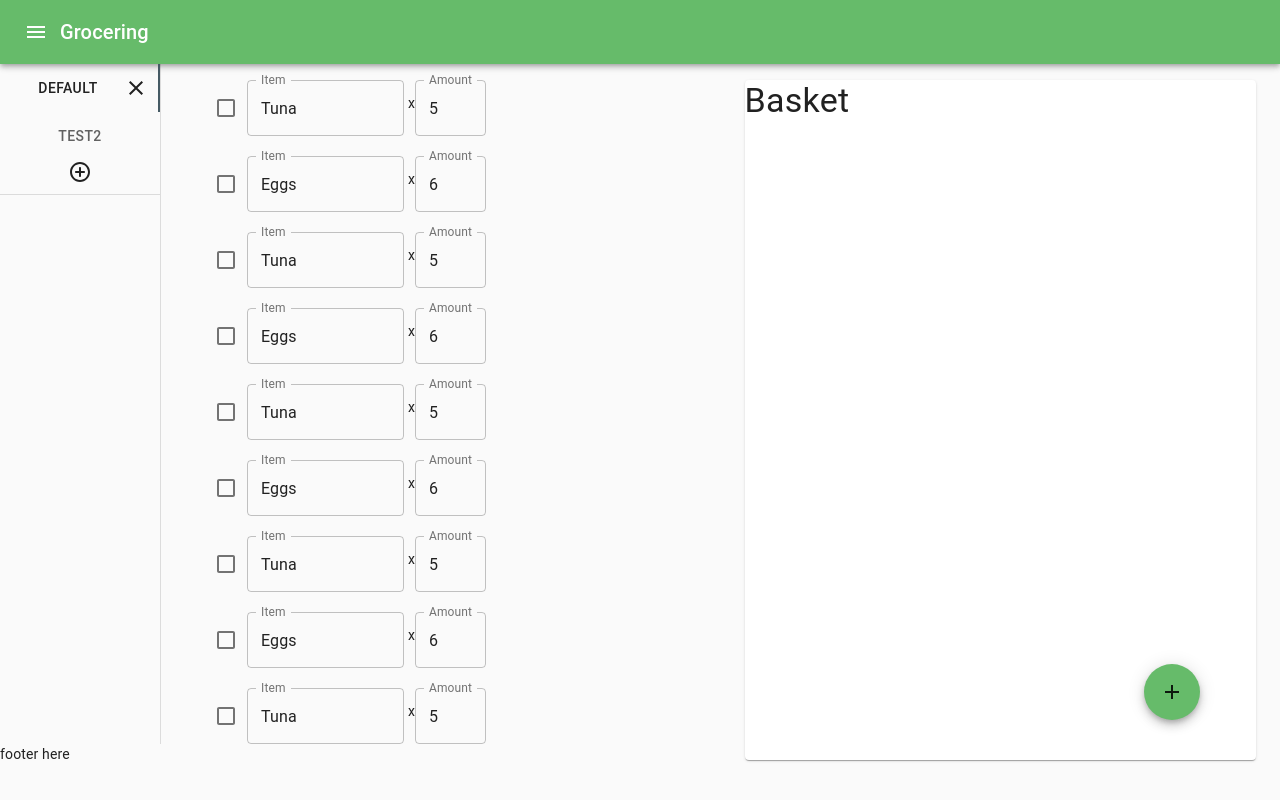
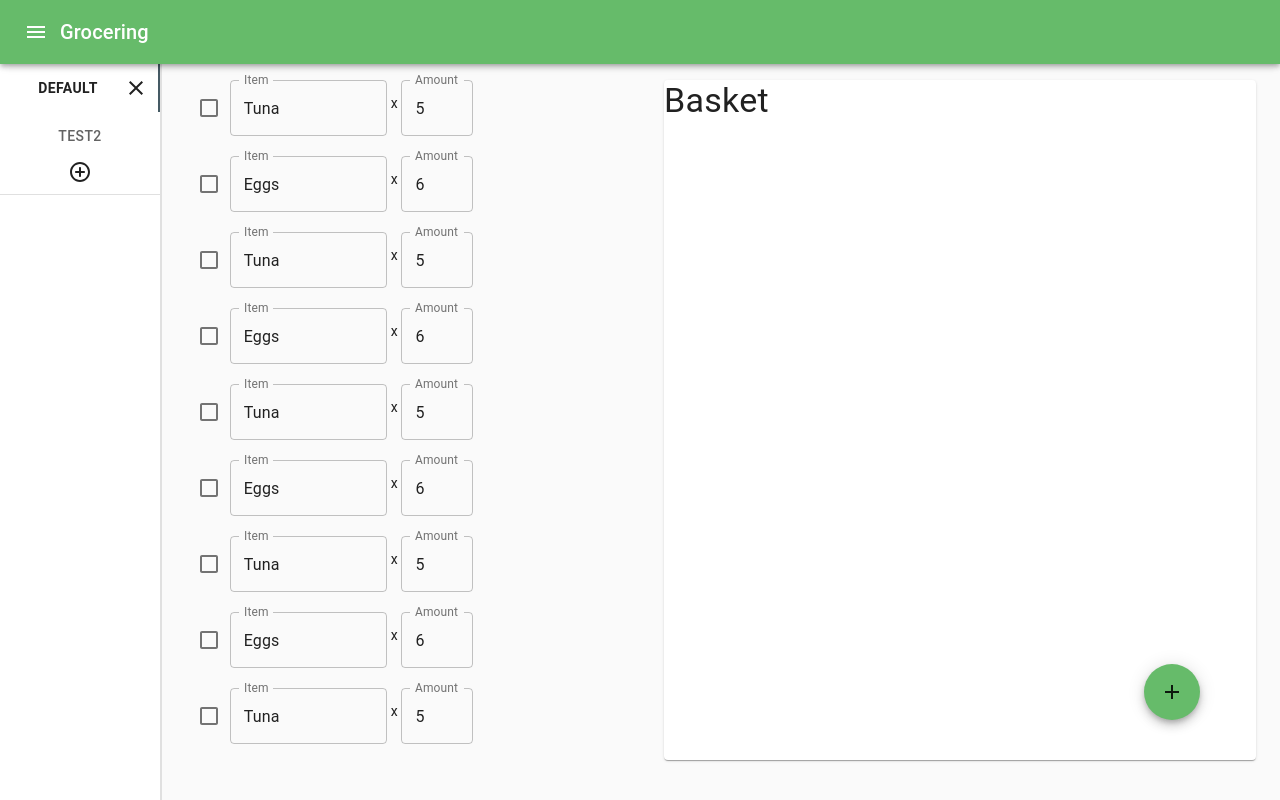
Before and after one commit to EilayDev/groceries-app, a Next.js app: page / in a window 1280 px wide. Built offline with nearby package versions, Linux system fonts and the light colour scheme.

Commit message:
dynamic & responsive drawer

```diff
--- a/Components/GroceryMain/Groceries.jsx
+++ b/Components/GroceryMain/Groceries.jsx
@@ -6,7 +6,6 @@ import Paper from '@material-ui/core/Paper';
 import Grid from '@material-ui/core/Grid';
 import Typography from '@material-ui/core/Typography';
 import { Container } from '@material-ui/core';
-import TabScrollButton from '@material-ui/core/TabScrollButton';
 
 function GroceryItem(props) {
     const classes = useStyles();
@@ -21,11 +20,10 @@ function GroceryItem(props) {
                 <Checkbox
                     checked={isChecked}
                     color="primary"
-                inputProps={{ 'aria-label': 'secondary checkbox' }}
                     onClick={handleChange}
                     className={classes.checkbox}
                 />
-                <TextField id={props.id} className={classes.inputField} label="Item" variant="outlined" defaultValue={props.name} /> x
+                <TextField id={props.id} className={classes.inputField} label="Item" variant="outlined" defaultValue={props.name} /> <span> x </span>
                 <TextField id={props.id} className={classes.amountField} label="Amount" variant="outlined" defaultValue={props.amount} />
             </form>
         </div>
@@ -34,10 +32,10 @@ function GroceryItem(props) {
 
 const useStyles = makeStyles((theme) => ({
     fullHeight: {
-        'height':'100%'
+        'height': '100%'
     },
     product: {
-
+        'text-align': 'center',
         'margin-bottom': 20,
     },
     checkbox: {
@@ -55,8 +53,8 @@ const useStyles = makeStyles((theme) => ({
     }
     ,
     scrollable: {
-        'max-height':'100%',
-        'overflow':'auto'
+        'max-height': '100%',
+        'overflow': 'auto'
     }
 }));
 
--- a/Components/Header/Header.jsx
+++ b/Components/Header/Header.jsx
@@ -5,18 +5,24 @@ import { makeStyles } from '@material-ui/core/styles';
 
 
 
-export default function Header() {
+export default function Header(props) {
     const useStyles = makeStyles((theme) => ({
         white: ({
             color: 'white'
-        })
+        }),
+        zindex: {
+            'z-index': theme.zIndex.drawer + 1,
+            'position': 'relative'
+        }
     }))
-
+    const handleDrawer = () => {
+        props.setDrawerState(true)
+    }
     const classes = useStyles();
     return(
-        <AppBar position="static" className={classes.appBar}>
+        <AppBar position="static" className={`${classes.appBar} ${classes.zindex}`}>
             <Toolbar>
-            <IconButton edge="start" className={classes.white} aria-label="menu">
+            <IconButton onClick={handleDrawer} edge="start" className={classes.white} aria-label="menu">
                 <MenuIcon />
             </IconButton>
             <Typography variant="h6" className={classes.white}>
--- a/Components/ShoppingLists.jsx
+++ b/Components/ShoppingLists.jsx
@@ -7,11 +7,15 @@ import Tab from '@material-ui/core/Tab';
 import { Tooltip } from '@material-ui/core';
 import CloseIcon from '@material-ui/icons/Close';
 import ButtonBase from '@material-ui/core/ButtonBase';
+import Drawer from '@material-ui/core/Drawer';
+import IconButton from '@material-ui/core/IconButton';
+import ChevronLeftIcon from '@material-ui/icons/ChevronLeft';
+import useMediaQuery from '@material-ui/core/useMediaQuery';
 
 
 
 const useStyles = makeStyles((theme) => ({
-  selected: {
+  rightBorder: {
     borderRight: `1px solid ${theme.palette.divider}`,
   },
   addIcon: {
@@ -32,6 +36,20 @@ const useStyles = makeStyles((theme) => ({
   fullHeight: {
     height: '100%'
   },
+  selected: {
+    '& span': {
+      'font-weight': 'bold'
+    }
+  },
+  space: {
+    display: 'flex',
+    alignItems: 'center',
+    justifyContent: 'flex-end',
+    padding: theme.spacing(0, 1),
+    // necessary for content to be below app bar
+    ...theme.mixins.toolbar,
+  }
+
 }));
 
 const placeholdLists = [
@@ -45,10 +63,11 @@ const placeholdLists = [
   }
 ];
 
-export default function ShoppingLists() {
+export default function ShoppingLists(props) {
   const classes = useStyles();
   const [selectedTab, setSelectedTab] = useState(0);
   const [lists, setLists] = useState(placeholdLists);
+  const isScreenLarge = useMediaQuery('(min-width:1250px)');
 
   const handleChange = (_event, newValue) => {
     setSelectedTab(newValue);
@@ -63,7 +82,7 @@ export default function ShoppingLists() {
 
   const handleDelList = (event) => {
     event.stopPropagation();
-    if(lists.length==1){return}
+    if (lists.length == 1) { return }
     setLists((prevData) => (
       prevData.filter((_e, i) => i != selectedTab)))
     if (selectedTab == lists.length - 1) {
@@ -71,9 +90,6 @@ export default function ShoppingLists() {
       tabs[tabs.length - 2].click();
     }
   }
-
-
-
   const CustomAdd = () => {
     return (
       <>
@@ -87,29 +103,40 @@ export default function ShoppingLists() {
 
   const TabWrapper = React.forwardRef((props, ref) => {
     return (
-      <ButtonBase ref={ref} {...props}> {props.children} {props.className.includes("Mui-selected") && <CloseIcon onClick={handleDelList} />} </ButtonBase >
+      <ButtonBase ref={ref} {...props}> {props.children} {props['aria-selected'] && <CloseIcon onClick={handleDelList} />} </ButtonBase >
     )
   })
 
+  const closeDrawerHandler = () => {
+    props.setDrawerState(false)
+  }
 
   return (
-    <div className={`${classes.selected} ${classes.fullHeight}`}>
+    <Drawer
+      variant={isScreenLarge ? "permanent" : "persistent"}
+      anchor="left"
+      open={props.drawerState}
+    >
+      <div className={`${classes.space}`} />
+      {!isScreenLarge &&
+        <IconButton onClick={closeDrawerHandler}>
+          <ChevronLeftIcon />
+        </IconButton>
+      }
+
+      <div className={`${classes.rightBorder} ${classes.fullHeight}`}>
         <Tabs
           orientation="vertical"
           value={selectedTab}
           onChange={handleChange}
         >
           {lists.map((list, index) => (
-          <Tab key={index} label={list.label} component={TabWrapper} />
+            <Tab key={index} label={list.label} classes={{ selected: classes.selected }} component={TabWrapper} />
           ))}
           <CustomAdd />
         </Tabs>
-
-
-
-
       </div>
 
-
+    </Drawer>
   );
 }
--- a/pages/_app.js
+++ b/pages/_app.js
@@ -1,5 +1,5 @@
 import '../styles/globals.scss'
-import React from 'react';
+import React, {useState} from 'react';
 import { ThemeProvider, createMuiTheme } from '@material-ui/core/styles';
 import PropTypes from 'prop-types';
 import CssBaseline from '@material-ui/core/CssBaseline';
@@ -12,6 +12,14 @@ import Footer from '../Components/Footer/Footer'
 
 export default function MyApp(props) {
   const { Component, pageProps } = props;
+  const [drawerState, setDrawerState] = useState(false);
+
+  function a11yProps(){
+    return {
+      setDrawerState:setDrawerState,
+      drawerState:drawerState
+    }
+  }
 
   React.useEffect(() => {
     // Remove the server-side injected CSS.
@@ -23,8 +31,8 @@ export default function MyApp(props) {
   return(
     <ThemeProvider theme={theme} >
       <CssBaseline />
-      <Header />
-      <Component {...pageProps} />
+      <Header {...a11yProps()} />
+      <Component {...pageProps} {...a11yProps()} />
       <Footer />
   </ThemeProvider>
     )
--- a/pages/index.js
+++ b/pages/index.js
@@ -30,13 +30,13 @@ const useStyles = makeStyles((theme) => ({
   }
 }))
 
-export default function Main() {
+export default function Main(props) {
   const classes = useStyles();
 
   return (
     <main className={classes.main}>
       <div>
-        <ShoppingLists />
+        <ShoppingLists {...props} />
       </div>
       <div className={classes.groceriesDiv}>
         <Groceries />
```
Lines whose indentation alone changed are shown as unchanged.
